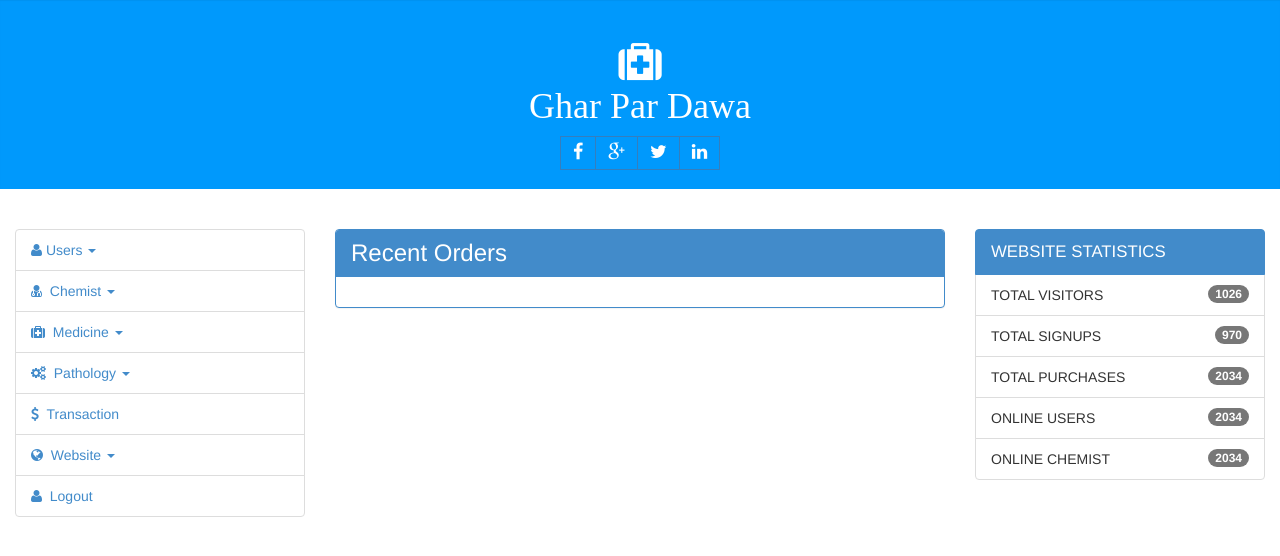
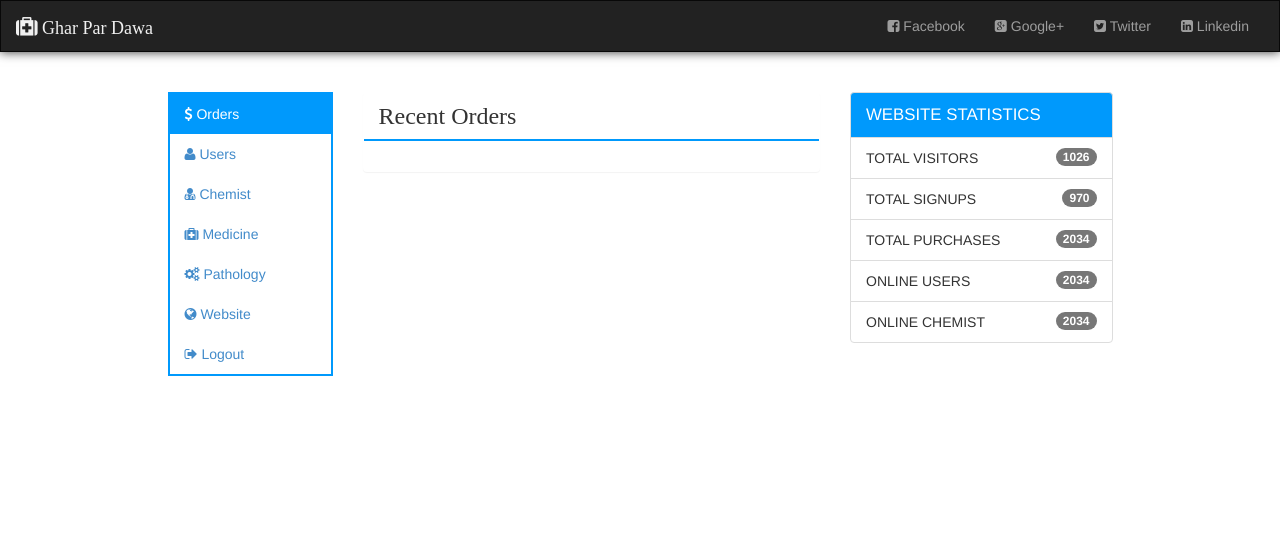
Before and after one commit to prinfohub/prinfohub.github.io, a PHP site: page /admin/admin.php in a window 1280 px wide. Shown: the top 556 px of the page. Run offline with PHP 8.4, Linux system fonts and the light colour scheme; the visitor is signed in with stand-in values (Sample User, id 1); data that the repository does not hold is empty; some web fonts are replaced.

Commit message:
Auto Commit

```diff
--- a/admin/admin.php
+++ b/admin/admin.php
@@ -24,108 +24,97 @@
     <link href="font-awesome/css/font-awesome.min.css" rel="stylesheet" type="text/css" />
 	<script src="js/jquery.min.js"></script>
 	<script src="js/bootstrap.min.js"></script>
-
+	<script>
+		$(document).ready(function(){
+			$("a.dn_cnt_btn").click(function(){
+				var id = $(this).attr("dn_cnt_to");
+				$(".dn_cnt").hide(0,function(){
+					$(id).show(500);
+				});
+			});
+		});
+	</script>
 </head>
 <body class="">
-<div class="well br-rd-0 br-tr bg-blu">
-	<center>
-		<h1 class="txt-hd2"><big><i class="fa fa-medkit"></i></big><br/>Ghar Par Dawa</h1>
-		<div class="btn-group">
-			<a href="#" class="btn btn-primary bg-tr br-rd-0"><h4 class="mg-0"><b><i class="fa fa-facebook"></i></b></h4></a>
-			<a href="#" class="btn btn-primary bg-tr br-rd-0"><h4 class="mg-0"><b><i class="fa fa-google-plus"></i></b></h4></a>
-			<a href="#" class="btn btn-primary bg-tr br-rd-0"><h4 class="mg-0"><b><i class="fa fa-twitter"></i></b></h4></a>
-			<a href="#" class="btn btn-primary bg-tr br-rd-0"><h4 class="mg-0"><b><i class="fa fa-linkedin"></i></b></h4></a>
+<div class="contain">
+	<div class="navbar navbar-default navbar-inverse br-rd-0 dn-sh">
+		<div class="container-fluid">
+			<div class="navbar-header">
+				<a href="" class="navbar-brand txt-hd text-wh">
+					<big><i class="fa fa-medkit"></i></big>
+					Ghar Par Dawa
+				</a>
+				<button class="toggle navbar-toggle text-wh" data-toggle="collapse" data-target="#social">
+					<span class="caret"></span>
+					<span class="caret"></span>
+					<span class="caret"></span>
+				</button>
 			</div>
-	</centeR>
+			<div class="collapse navbar-collapse" id="social">
+				<ul class="nav navbar-nav navbar-right">
+					<li><a href="i"><i class=" fa fa-facebook-square"></i> Facebook</a></li>
+					<li><a href="c"><i class=" fa fa-google-plus-square"></i> Google+</a></li>
+					<li><a href="s"><i class=" fa fa-twitter-square"></i> Twitter</a></li>
+					<li><a href="s"><i class=" fa fa-linkedin-square"></i> Linkedin</a></li>
+				</ul>
+			</div>
+		</div>
+	</div>
 </div>
 <br/>
-<div class="container-fluid">
+<div class="container">
 	<div class="row">
-	<div class="col-sm-3">
+	<div class="col-sm-1"></div>
+	<div class="col-sm-2">
 		<div class="">
-			<ul class="list-group ">
-				<li class="list-group-item">
-					<a href="#" data-toggle="dropdown" class=""> <i class="fa fa-user"></i> Users <i class="caret"></i></a>
-					<ul class="dropdown-menu br-tp-blu">
-						<li class="divider"></li>
-						<li><a href=""><i class="fa fa-list"></i> &nbsp; View all Users</a></li>
-						<li class="divider"></li>
-						<li><a href=""><i class="fa fa-plus-circle"></i> &nbsp; Add New User</a></li>
-						<li class="divider"></li>
-						<li><a href=""><i class="fa fa-send"></i> &nbsp; Contact a User</a></li>
-						<li class="divider"></li>
-					</ul>
+			<ul class="nav nav-vertical br-blu">
+				<li class="active">
+					<a class="cpointer bg-blu dn_cnt_btn" dn_cnt_to="#users"> <i class="fa fa-usd"></i> Orders</a>
 				</li>
-			<li class="list-group-item">
-				<a href="#" data-toggle="dropdown" class=""><i class="fa fa-user-md"></i>&nbsp; Chemist <i class="caret"></i></a>
-				<ul class="dropdown-menu br-tp-blu">
-					<li class="divider"></li>
-					<li><a href=""><i class="fa fa-list"></i> &nbsp; View all Chemist</a></li>
-					<li class="divider"></li>
-					<li><a href=""><i class="fa fa-plus-circle"></i> &nbsp; Add New Chemist</a></li>
-					<li class="divider"></li>
-					<li><a href=""><i class="fa fa-send"></i> &nbsp; Contact a Chemist</a></li>
-					<li class="divider"></li>
-				</ul>
+				<li class="active">
+					<a class="cpointer" > <i class="fa fa-user"></i> Users</a>
 				</li>
-			<li class="list-group-item">
-				<a href="#" data-toggle="dropdown" class=""><i class="fa fa-medkit"></i>&nbsp; Medicine <i class="caret"></i></a>
-				<ul class="dropdown-menu br-tp-blu">
-					<li class="divider"></li>
-					<li><a href=""><i class="fa fa-list"></i> &nbsp; View all Medicine</a></li>
-					<li class="divider"></li>
-					<li><a href=""><i class="fa fa-plus-circle"></i> &nbsp; Add New Medicine</a></li>
-					<li class="divider"></li>
-				</ul>
+				<li class="">
+					<a class="cpointer" > <i class="fa fa-user-md"></i> Chemist</a>
 				</li>
-			<li class="list-group-item">
-				<a href="#" data-toggle="dropdown" class=""><i class="fa fa-cogs"></i>&nbsp; Pathology <i class="caret"></i></a>
-				<ul class="dropdown-menu br-tp-blu">
-					<li class="divider"></li>
-					<li><a href=""><i class="fa fa-list"></i> &nbsp; View all Tests</a></li>
-					<li class="divider"></li>
-					<li><a href=""><i class="fa fa-plus-circle"></i> &nbsp; Add New Test</a></li>
-					<li class="divider"></li>
-				</ul>
+				<li class="active">
+					<a class="cpointer"> <i class="fa fa-medkit"></i> Medicine</a>
 				</li>
-			<li class="list-group-item">
-				<a href="#"><i class="fa fa-usd"></i>&nbsp; Transaction</a>
+				<li class="active">
+					<a class="cpointer"> <i class="fa fa-cogs"></i> Pathology</a>
 				</li>
-			<li class="list-group-item">
-				<a href="#" data-toggle="dropdown" class=""><i class="fa fa-globe"></i>&nbsp; Website <i class="caret"></i></a>
-				<ul class="dropdown-menu br-tp-blu">
-					<li class="divider"></li>
-					<li><a href=""><i class="fa fa-list-alt"></i> &nbsp; Modify Homepage</a></li>
-					<li class="divider"></li>
-					<li><a href=""><i class="fa fa-edit"></i> &nbsp; Update Contact</a></li>
-					<li class="divider"></li>
-					<li><a href=""><i class="fa fa-send"></i> &nbsp; Contact Developer</a></li>
-					<li class="divider"></li>
-				</ul>
+				<li class="active">
+					<a class="cpointer"> <i class="fa fa-globe"></i> Website</a>
 				</li>
-			<li class="list-group-item">
-				<a href="#" class=""><i class="fa fa-user"></i>&nbsp; Logout</a>
+				<li class="active">
+					<a class="cpointer"> <i class="fa fa-sign-out"></i> Logout</a>
 				</li>
 			</ul>
 		</div>
 	</div>
-	<div class="col-sm-6">
-		<div class="panel panel-primary">
+	<div class="col-sm-5">
+		<div class="panel dn_cnt dsp-n" id="users">
 			<div class="panel-heading">
-				<h3 class="text-hd mg-0">Recent Orders</h3>
+				<h3 class="txt-hd mg-0">Users</h3>
+			</div>
+		</div>
+		<div class="panel dn_cnt" id="orders">
+			<div class="panel-heading br-bt-blu">
+				<h3 class="txt-hd mg-0">Recent Orders</h3>
 			</div>
 			<div class="panel-body">
 				<?php
-					$query = "SELECT medicine.name as medname, orders.ordate as odate, orders.amount as amount from orders,medicine WHERE medicine.mcode=orders.mcode;";
+					$query = "SELECT medicine.name as medname, orders.quantity as quantity, orders.ordate as odate, orders.amount as amount from orders,medicine WHERE medicine.mcode=orders.mcode;";
 					$res = @mysqli_query( $con, $query ) or die(mysqli_error($con));
 					while($row = mysqli_fetch_array( $res )){
 						$medname = $row["medname"];
 						$date = $row["odate"];
 						$amount = $row["amount"];
+						$quantity = $row["quantity"];
 						echo("
-							<div class='alert br-bt-grn br-rd-0 alert-dismissable'>
+							<div class='alert alert-info br-btrn br-rd-0 alert-dismissable'>
 								<a href='#' class='close' data-dismiss='alert' aria-label='close'>&times;</a>
-								<h4 class='mg-0 txt-hd'>MEDICINE : $medname</h4>
+								<h4 class='mg-0 txt-hd'>$medname - $quantity</h4>
 								<p>Date : $date</p>
 								<p><i class='fa fa-inr'></i> $amount</p>
 							</div>
@@ -140,7 +129,7 @@
 	</div>
 	<div class="col-sm-3">
 				<ul class="list-group">
-					<li class="list-group-item active"><big>WEBSITE STATISTICS</big></li>
+					<li class="list-group-item bg-blu"><big>WEBSITE STATISTICS</big></li>
 					<li class="list-group-item ">
 						TOTAL VISITORS <span class="badge">1026</span>
 					</li>
@@ -158,6 +147,7 @@
 					</li>
 				</ul>
 	</div>
+	<div class="col-sm-1"></div>
 	</div>
 </div>
 	<br/>
--- a/css/dn.css
+++ b/css/dn.css
@@ -141,6 +141,9 @@
 .dn-hsh:hover{-webkit-transition:0.3s all ease;-moz-transition:0.3s all ease;-o-transition:0.3s all ease;transition:0.3s all ease;box-shadow:0px 0px 10px;-webkit-box-shadow:0px 0px 10px;-moz-box-shadow:0px 0px 10px;-o-box-shadow:0px 0px 10px;}
 .br-rd-0{border-radius:0px !important;}
 .pd-0{padding:0px !important;}
+.cpointer{
+	cursor:pointer !important;
+}
 .br-bl{border:solid 4px #222;}
 .mwd-400{max-width:500px;}
 .br-gr{border-bottom:solid 1px rgb(200,200,200);}
@@ -214,7 +217,7 @@
 }
 
 .br-blu{
-	border:solid 2px #441d8b !important;
+	border:solid 2px #0099fc !important;
 	color:#441d8b;
 }
 .f12{
```
Lines whose indentation alone changed are shown as unchanged.
